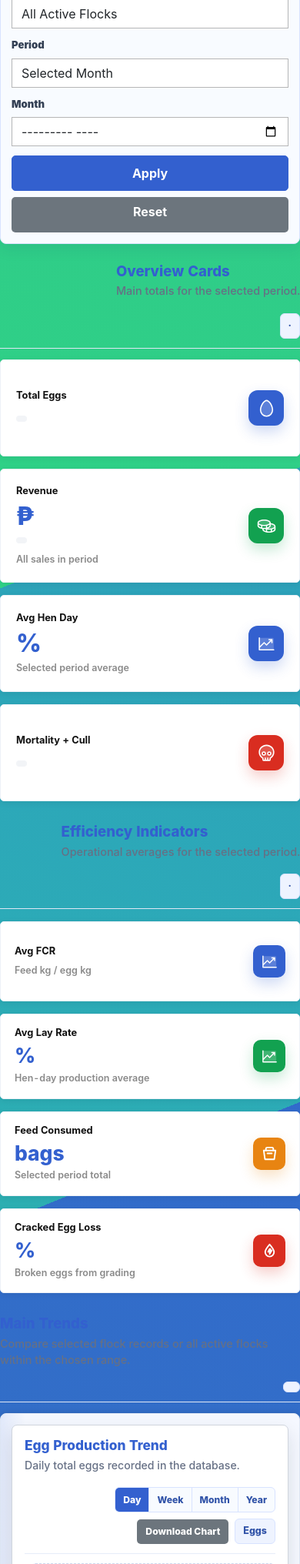
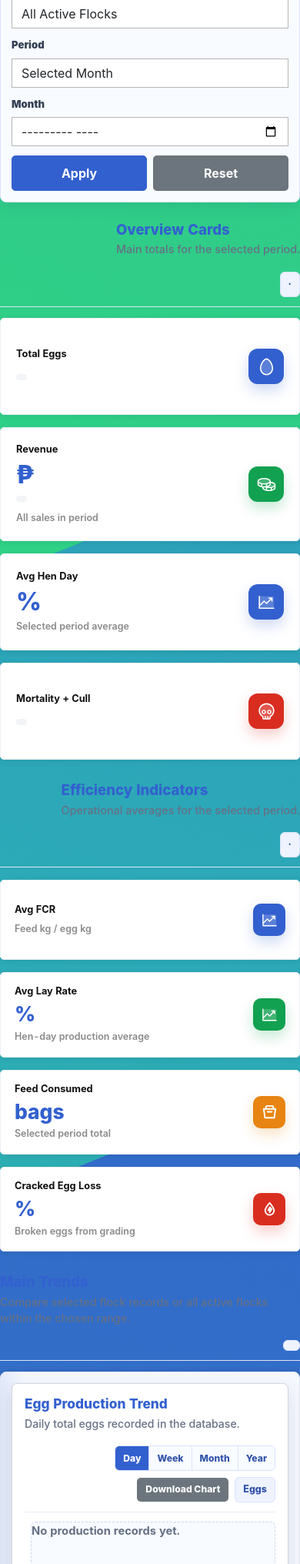
Before and after one commit to 6aboy/Henalytics, a Django app: template henalytics/EggProduction/templates/index.html in a window 390 px wide. Shown: the part 178-2210 px from the top of the page at 77% size. Run offline with Django 5.2, Linux system fonts and the light colour scheme; the template is opened without the code that fills it, so the values that code supplies are empty; some libraries are stand-ins or nearby versions.

Commit message:
style: polish production detail and filter buttons

```diff
--- a/henalytics/EggProduction/static/EggProduction/css/style.css
+++ b/henalytics/EggProduction/static/EggProduction/css/style.css
@@ -624,14 +624,14 @@ a {
 }
 
 .record-filter .filter-actions {
-    align-items: flex-end;
+    align-items: stretch;
     display: flex;
     gap: 8px;
     justify-content: flex-end;
 }
 
 .record-filter .filter-actions .btn {
-    min-height: 46px;
+    height: 46px;
 }
 
 .dashboard-filter-card {
@@ -706,13 +706,14 @@ a {
 }
 
 .dashboard-filter-actions {
+    align-items: stretch;
     display: flex;
     gap: 8px;
     justify-content: flex-end;
 }
 
 .dashboard-filter-actions .btn {
-    min-height: 46px;
+    height: 46px;
     min-width: 86px;
 }
 
@@ -785,10 +786,14 @@ input[readonly].readonly-metric {
 
 .btn,
 .page-link {
-    display: inline-block;
+    align-items: center;
+    display: inline-flex;
+    justify-content: center;
     border-radius: 5px;
     font-weight: 700;
+    line-height: 1.2;
     padding: 6px 12px;
+    text-align: center;
     border: 1px solid transparent;
 }
 
@@ -997,6 +1002,12 @@ input[readonly].readonly-metric {
     font-size: 15px;
     font-weight: 900;
     text-transform: uppercase;
+}
+
+.production-detail-panel .detail-section-title {
+    color: var(--hen-blue);
+    font-size: 22px;
+    text-transform: none;
 }
 
 .detail-grid {
@@ -1626,9 +1637,17 @@ div.dt-buttons > button.dt-button.buttons-colvis:focus {
         grid-column: 1 / -1;
     }
 
-    .dashboard-active-period,
+    .dashboard-active-period {
+        width: 100%;
+    }
+
+    .dashboard-filter-actions {
+        justify-content: flex-start;
+    }
+
     .dashboard-filter-actions .btn {
-        width: 100%;
+        flex: 1 1 0;
+        width: auto;
     }
 
     .record-filter {
@@ -3085,7 +3104,7 @@ select {
     }
 
     .dashboard-filter-actions {
-        flex-direction: column;
+        flex-direction: row;
     }
 
     .detail-header {
--- a/henalytics/EggProduction/templates/egg_production/production_log_detail.html
+++ b/henalytics/EggProduction/templates/egg_production/production_log_detail.html
@@ -5,7 +5,7 @@
 {% block page_title %}Egg Production Details{% endblock %}
 
 {% block content %}
-<div class="action-panel detail-panel">
+<div class="action-panel detail-panel production-detail-panel">
     <div class="detail-header">
         <div>
             <h2 class="detail-title">Production Log</h2>
```
